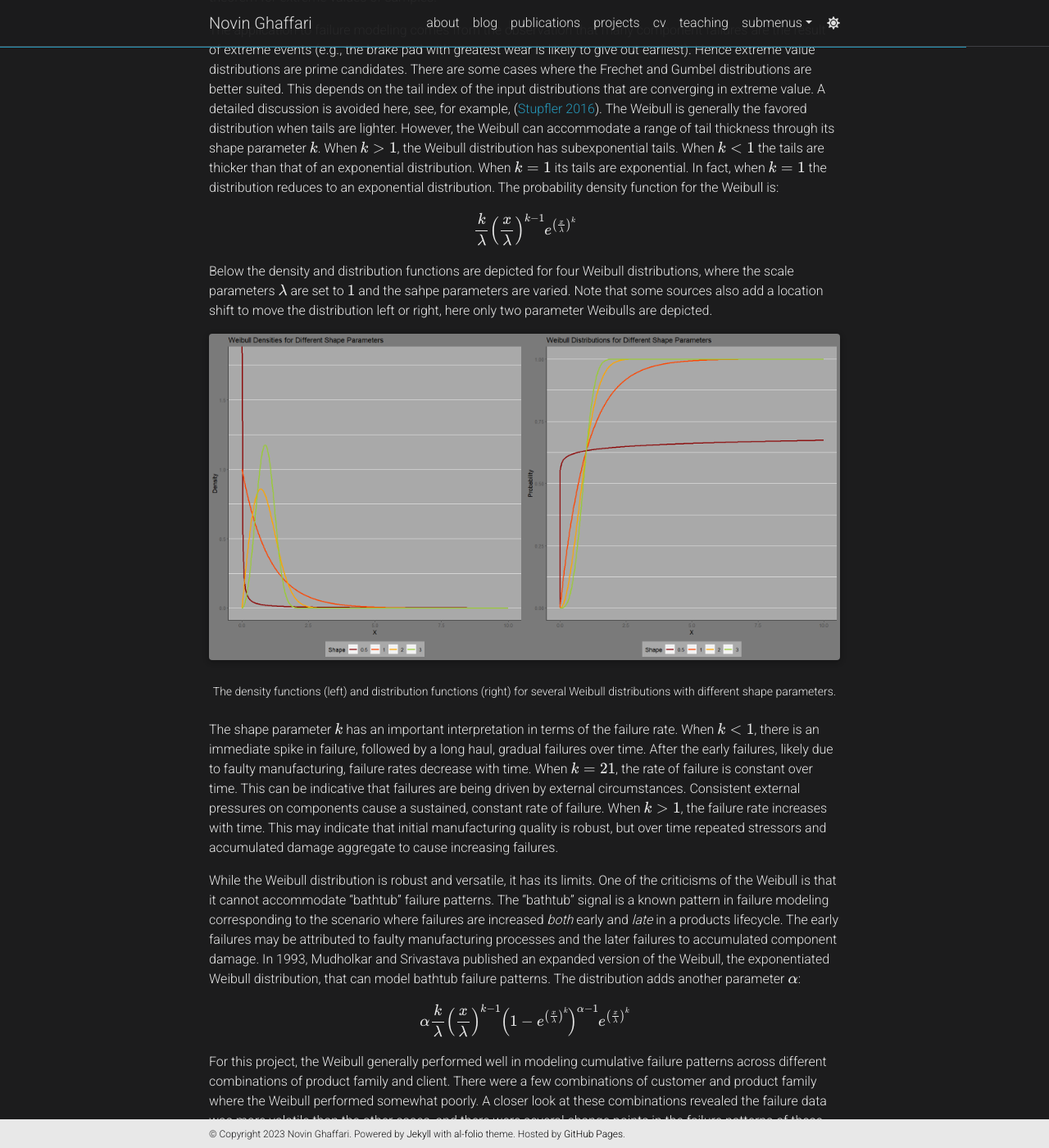
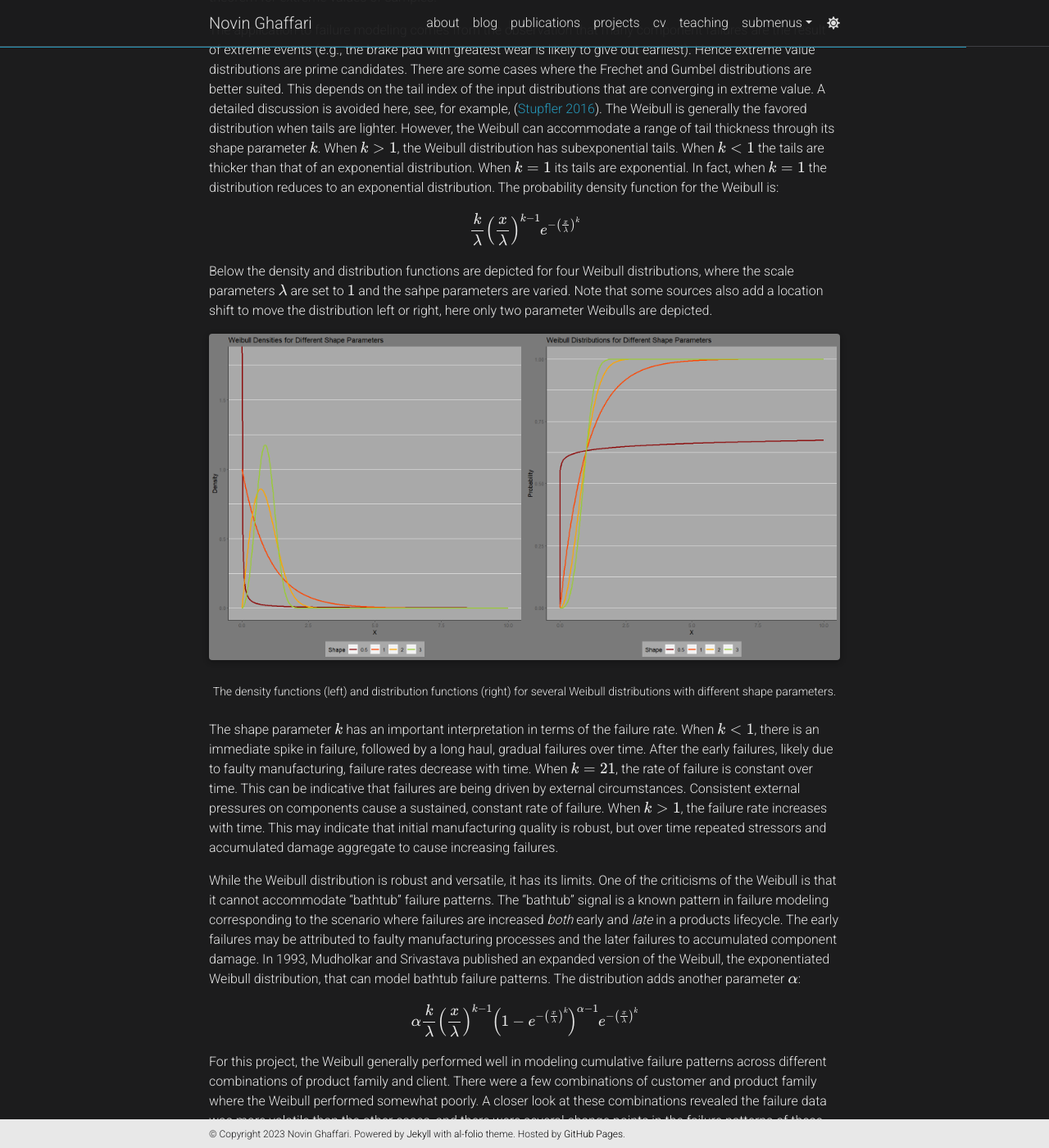
Before and after one commit to nghaffari/nghaffari.github.io, a Jekyll site: the page built from _projects/1_project.md, in a window 1280 px wide and 1400 px high, scrolled down 1597 px. Shown: the whole window at 82% size. Built offline with Jekyll 4.4.1, drawn with Linux system fonts in a browser that asks for light colours; full-size pictures stand in for the smaller copies a plugin makes; comment, search, counter and statistics services are not loaded; a style sheet for code colours, icons or effects is not loaded.

Commit message:
Update 1_project.md

```diff
--- a/_projects/1_project.md
+++ b/_projects/1_project.md
@@ -39,7 +39,7 @@
 
 The application to failure modeling comes from the observation that many component failures are the result of extreme events (e.g., the brake pad with greatest wear is likely to give out earliest). Hence extreme value distributions are prime candidates. There are some cases where the Frechet and Gumbel distributions are better suited. This depends on the tail index of the input distributions that are converging in extreme value. A detailed discussion is avoided here, see, for example, (<a href="https://doi.org/10.1016/j.jmva.2015.10.015">Stupfler 2016</a>). The Weibull is generally the favored distribution when tails are lighter. However, the Weibull can accommodate a range of tail thickness through its shape parameter $$k$$. When $$k>1$$, the Weibull distribution has subexponential tails. When $$k<1$$ the tails are thicker than that of an exponential distribution. When $$k=1$$ its tails are exponential. In fact, when $$k=1$$ the distribution reduces to an exponential distribution. The probability density function for the Weibull is:
 
-$$\frac{k}{\lambda}\left(\frac{x}{\lambda}\right)^{k-1}e^{\left(\frac{x}{\lambda}\right)^k}$$
+$$\frac{k}{\lambda}\left(\frac{x}{\lambda}\right)^{k-1}e^{-\left(\frac{x}{\lambda}\right)^k}$$
 
 Below the density and distribution functions are depicted for four Weibull distributions, where the scale parameters $$\lambda$$ are set to $$1$$ and the sahpe parameters are varied. Note that some sources also add a location shift to move the distribution left or right, here only two parameter Weibulls are depicted.
 
@@ -56,6 +56,6 @@
 
 While the Weibull distribution is robust and versatile, it has its limits. One of the criticisms of the Weibull is that it cannot accommodate "bathtub" failure patterns. The "bathtub" signal is a known pattern in failure modeling corresponding to the scenario where failures are increased *both* early and *late* in a products lifecycle. The early failures may be attributed to faulty manufacturing processes and the later failures to accumulated component damage. In 1993, Mudholkar and Srivastava published an expanded version of the Weibull, the exponentiated Weibull distribution, that can model bathtub failure patterns. The distribution adds another parameter $$\alpha$$:
 
-$$\alpha\frac{k}{\lambda}\left(\frac{x}{\lambda}\right)^{k-1}\left(1-e^{\left(\frac{x}{\lambda}\right)^k}\right)^{\alpha-1}e^{\left(\frac{x}{\lambda}\right)^k}$$
+$$\alpha\frac{k}{\lambda}\left(\frac{x}{\lambda}\right)^{k-1}\left(1-e^{-\left(\frac{x}{\lambda}\right)^k}\right)^{\alpha-1}e^{-\left(\frac{x}{\lambda}\right)^k}$$
 
 For this project, the Weibull generally performed well in modeling cumulative failure patterns across different combinations of product family and client. There were a few combinations of customer and product family where the Weibull performed somewhat poorly. A closer look at these combinations revealed the failure data was more volatile than the other cases, and there were several change points in the failure patterns of these combinations. In particular, for these cases, the pandemic shutdown era appeared to have a more profound impact on the failure patterns than for other cases. To address these cases a more complex modeling framework and/or separation of data across change points (and possibly covariates is required.
```
